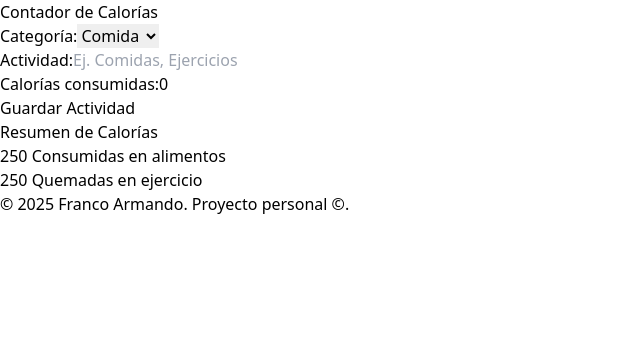
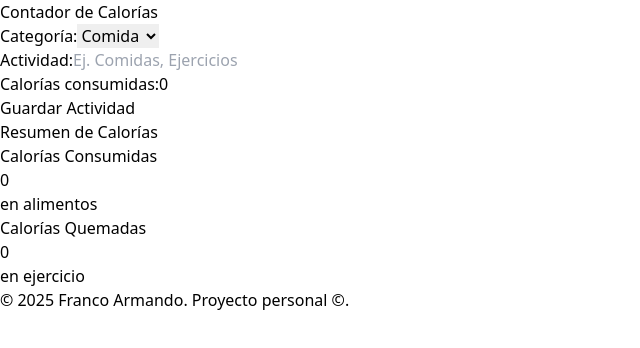
Before and after one commit to francoarmando1911/FitTrack-next, a Next.js app: page /paginaCalorias in a window 1280 px wide. Shown: the top 348 px of the page, without its empty margins (0-640 px from the left). Built offline with nearby package versions, Linux system fonts and the light colour scheme.

Commit message:
Codeando la logica para que se cuenten las calorias onsumidas en alimentos y las quemadas en ejercicios segun la categoria que seleccione el usuario, ademas, creacion de los types para poder implementarlos en lo antes mencionado

```diff
--- a/src/app/page.tsx
+++ b/src/app/page.tsx
@@ -6,10 +6,10 @@ export default function FitTracker() {
   const weekDays = [
     { day: "Lunes", color: "default", link: "/paginaDia/Lunes" },
     { day: "Martes", color: "default", link: "/paginaDia/Martes" },
-    { day: "Miércoles", color: "default", link: "/paginaDia/Miercoles" },
+    { day: "Miercoles", color: "default", link: "/paginaDia/Miercoles" },
     { day: "Jueves", color: "default", link: "/paginaDia/Jueves" },
     { day: "Viernes", color: "default", link: "/paginaDia/Viernes" },
-    { day: "Sábado", color: "default", link: "/paginaDia/Sabado" },
+    { day: "Sabado", color: "default", link: "/paginaDia/Sabado" },
   ]
 
   return (
@@ -19,9 +19,7 @@ export default function FitTracker() {
           <div className="max-w-2xl mx-auto bg-white/95 backdrop-blur-sm rounded-xl shadow-lg">
             <div className="text-center space-y-2 py-6">
               <h1 className="text-4xl font-bold tracking-tight flex items-center justify-center gap-2">
-                <span className="w-8 h-8 text-gray-800">🏋️‍♂️</span>
                 FitTrack
-                <span className="w-8 h-8 text-gray-800">💪🏼</span>
               </h1>
               <div className="flex items-center justify-center gap-2 text-gray-500">
                 <span className="w-5 h-5 text-gray-800">📅</span>
--- a/src/app/paginaCalorias/page.tsx
+++ b/src/app/paginaCalorias/page.tsx
@@ -12,7 +12,7 @@ export default function Page() {
   return (
     <div>
       <CaloriesComponent dispatch={dispatch} state={state} />
-      <ResumeCaloriesComponent/>
+      <ResumeCaloriesComponent activities={state.activities || []} />
       <FooterComponent/>
     </div>
   );
--- a/src/components/DayComponent.tsx
+++ b/src/components/DayComponent.tsx
@@ -86,7 +86,7 @@ const DayComponent: React.FC<DailyRoutineProps> = ({ day }) => {
       <div className="container mx-auto px-4 py-8">
         <div className="max-w-2xl mx-auto bg-white/95 backdrop-blur-sm rounded-xl shadow-lg p-6">
           <div className="text-center space-y-2 py-6">
-            <h2 className="text-4xl font-bold text-black tracking-tight">{`/paginaDia/${day}`}</h2>
+            <h2 className="text-4xl font-bold text-black tracking-tight">{`${day}`}</h2>
           </div>
 
           <div className="flex flex-col md:flex-row gap-2">
--- a/src/components/ResumeCaloriesComponent.tsx
+++ b/src/components/ResumeCaloriesComponent.tsx
@@ -1,8 +1,24 @@
 "use client";
 
-import React from "react";
+import React, { useMemo } from "react";
+import { Activity } from "@/types";
 
-export default function ResumeCaloriesComponent() {
+type CalorieTrackerProps = {
+    activities: Activity[];
+};
+
+export default function ResumeCaloriesComponent({ activities }: CalorieTrackerProps) {
+    // Calcular calorías consumidas y quemadas
+    const caloriesConsumed = useMemo(
+        () => (activities ?? []).reduce((total, activity) => (activity.category === 1 ? total + activity.calories : total), 0),
+        [activities]
+    );
+
+    const caloriesBurned = useMemo(
+        () => (activities ?? []).reduce((total, activity) => (activity.category === 2 ? total + activity.calories : total), 0),
+        [activities]
+    );
+
     return (
         <section className="bg-gray-800 min-h-screen flex items-center justify-center px-4 py-10">
             <div className="container mx-auto max-w-lg bg-white/95 backdrop-blur-md rounded-2xl shadow-xl p-8">
@@ -10,21 +26,26 @@ export default function ResumeCaloriesComponent() {
                     Resumen de Calorías
                 </h2>
 
-                <div className="flex flex-col items-center gap-8 md:flex-row md:justify-between md:gap-5 w-full">
-                    <div className="bg-white text-center p-6 rounded-lg shadow-lg w-full md:w-auto">
-                        <p className="text-xl font-bold text-gray-800 mb-3">
-                            <span className="font-black text-6xl text-orange-500">250 </span>
-                            Consumidas en alimentos
-                        </p>
+                <div className="grid grid-cols-1 md:grid-cols-2 gap-6">
+                    {/* Tarjeta de Calorías Consumidas */}
+                    <div className="bg-white text-center p-6 rounded-lg shadow-lg">
+                        <p className="text-xl font-bold text-gray-800">Calorías Consumidas</p>
+                        <span className="block text-6xl font-black text-orange-500">
+                            {caloriesConsumed.toLocaleString()}
+                        </span>
+                        <p className="text-gray-600 text-lg">en alimentos</p>
+                    </div>
 
-                        <p className="text-xl font-bold text-gray-800 mb-3">
-                            <span className="font-black text-6xl text-orange-500">250 </span>
-                            Quemadas en ejercicio
-                        </p>
+                    {/* Tarjeta de Calorías Quemadas */}
+                    <div className="bg-white text-center p-6 rounded-lg shadow-lg">
+                        <p className="text-xl font-bold text-gray-800">Calorías Quemadas</p>
+                        <span className="block text-6xl font-black text-orange-500">
+                            {caloriesBurned.toLocaleString()}
+                        </span>
+                        <p className="text-gray-600 text-lg">en ejercicio</p>
                     </div>
                 </div>
             </div>
         </section>
     );
-
 }
```
Also changed, not shown: src/types/calorieTrackerTypes.ts (added, +11 -0 lines).
